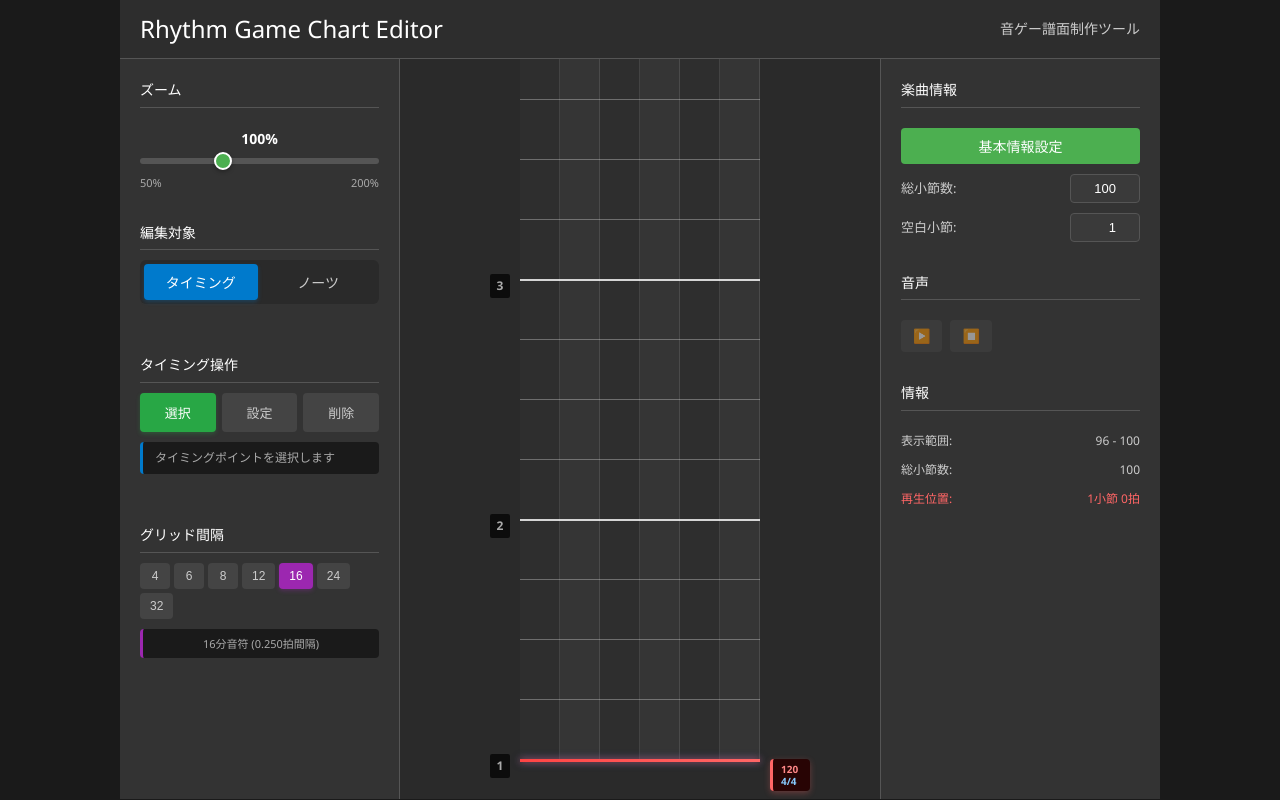
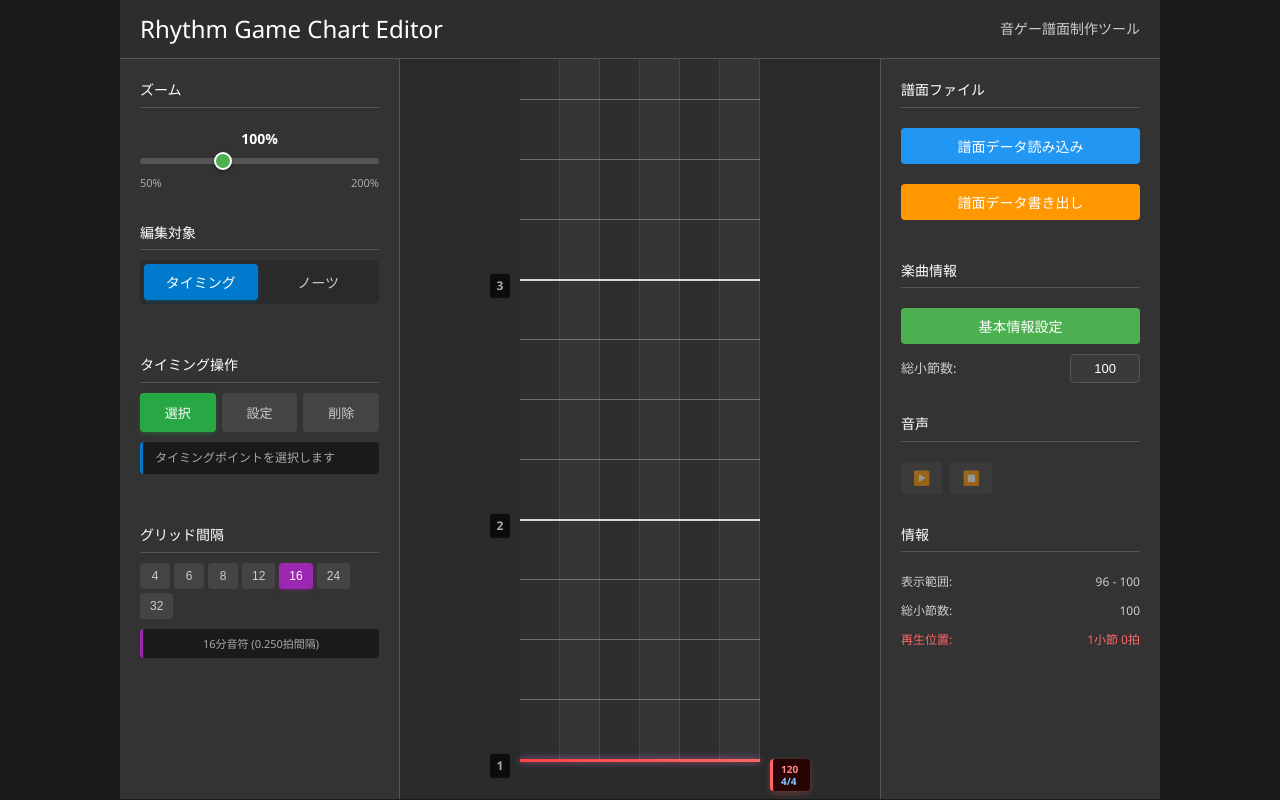
Before and after one commit to matsuokaju/rhythm-game-editor, a Vue app in the folder vue-app/: page / in a window 1280 px wide. Built offline with nearby package versions, Linux system fonts and the light colour scheme.

Commit message:
- 譜面の読み込み、書き出し機能

```diff
--- a/vue-app/src/components/TimelineEditor.vue
+++ b/vue-app/src/components/TimelineEditor.vue
@@ -204,6 +204,24 @@
 
     <!-- コントロールパネル（右側） -->
     <div class="control-panel control-panel-right">
+      <!-- 譜面ファイル読み込み -->
+      <div class="info-section">
+        <h3>譜面ファイル</h3>
+        <button @click="triggerChartFileInput" class="chart-import-btn">
+          譜面データ読み込み
+        </button>
+        <button @click="exportChartData" class="chart-export-btn">
+          譜面データ書き出し
+        </button>
+        <input
+          ref="chartFileInput"
+          type="file"
+          accept=".json"
+          @change="importChartData"
+          class="hidden-file-input"
+        />
+      </div>
+
       <!-- 楽曲情報 -->
       <div class="info-section">
         <h3>楽曲情報</h3>
@@ -217,16 +235,6 @@
             v-model.number="chartStore.songInfo.totalMeasures"
             min="10"
             max="1000"
-            class="setting-input"
-          />
-        </div>
-        <div class="song-setting">
-          <label>空白小節:</label>
-          <input
-            type="number"
-            v-model.number="chartStore.songInfo.emptyMeasures"
-            min="0"
-            max="10"
             class="setting-input"
           />
         </div>
@@ -384,10 +392,6 @@
           <span class="unit">秒</span>
         </div>
         <div class="form-group">
-          <label>空小節数:</label>
-          <input v-model.number="tempSongInfo.emptyMeasures" type="number" min="0" />
-        </div>
-        <div class="form-group">
           <label>総小節数:</label>
           <input v-model.number="tempSongInfo.totalMeasures" type="number" min="1" />
         </div>
@@ -415,6 +419,42 @@
       </div>
     </div>
   </div>
+
+  <!-- 音声ファイル再選択ダイアログ -->
+  <div v-if="showAudioFilePrompt" class="dialog-overlay">
+    <div class="dialog-content">
+      <div class="dialog-header">
+        <h2>音声ファイルの選択</h2>
+        <button @click="closeAudioFilePrompt" class="close-btn">×</button>
+      </div>
+
+      <div class="dialog-body">
+        <p v-if="chartStore.songInfo.audioFile">読み込んだ譜面データには音声ファイル「{{ chartStore.songInfo.audioFile }}」が指定されています。</p>
+        <p v-else>音声ファイルが設定されていません。</p>
+        <p>JSONファイルには音声ファイルの実体が含まれていないため、音声ファイルを選択する必要があります。</p>
+
+        <div class="form-group">
+          <label>音声ファイル:</label>
+          <div class="file-input-group">
+            <input v-model="chartStore.songInfo.audioFile" type="text" readonly class="file-path-input" placeholder="音声ファイルを選択してください" />
+            <button @click="selectAudioFileForImport" type="button" class="file-select-btn">選択</button>
+          </div>
+          <input
+            ref="audioFileInputImport"
+            type="file"
+            accept="audio/*"
+            @change="handleImportAudioFileChange"
+            class="hidden-file-input"
+          />
+        </div>
+      </div>
+
+      <div class="dialog-footer">
+        <button @click="skipAudioFile" class="cancel-btn">スキップ</button>
+        <button @click="closeAudioFilePrompt" class="save-btn">完了</button>
+      </div>
+    </div>
+  </div>
 </template>
 
 <script setup lang="ts">
@@ -426,12 +466,16 @@ const chartStore = useChartStore()
 // 楽曲設定ダイアログの状態
 const showSongInfoDialog = ref(false)
 const audioFileInputDialog = ref<HTMLInputElement | null>(null)
+
+// 譜面ファイル読み込み関連
+const chartFileInput = ref<HTMLInputElement | null>(null)
+const showAudioFilePrompt = ref(false)
+const audioFileInputImport = ref<HTMLInputElement | null>(null)
 const tempSongInfo = ref<SongInfo>({
   title: '',
   artist: '',
   audioFile: '',
   audioOffset: 0,
-  emptyMeasures: 1,
   totalMeasures: 100,
   volume: 0.5,
   difficulty: 'Normal',
@@ -1851,6 +1895,107 @@ const saveSongInfo = () => {
   console.log('Saved song info:', tempSongInfo.value)
 }
 
+// 譜面ファイル読み込み関連
+const triggerChartFileInput = () => {
+  chartFileInput.value?.click()
+}
+
+const importChartData = (event: Event) => {
+  const input = event.target as HTMLInputElement
+  const file = input.files?.[0]
+
+  if (file) {
+    const reader = new FileReader()
+    reader.onload = (e) => {
+      try {
+        const jsonString = e.target?.result as string
+        const chartData = JSON.parse(jsonString)
+
+        // 譜面データを読み込み
+        chartStore.loadChartData(chartData)
+
+        // 音声ファイル名がある場合は必ず音声ファイル選択ダイアログを表示
+        // JSONからは音声ファイルの実体を読み込めないため
+        if (chartData.songInfo.audioFile) {
+          showAudioFilePrompt.value = true
+        } else {
+          // 音声ファイル名がない場合でも、音声ファイル選択を促す
+          if (confirm('音声ファイルが設定されていません。音声ファイルを選択しますか？')) {
+            showAudioFilePrompt.value = true
+          }
+        }
+
+        console.log('Chart data imported successfully')
+      } catch (error) {
+        console.error('譜面データの読み込みに失敗しました:', error)
+        alert('譜面データの読み込みに失敗しました。ファイル形式を確認してください。')
+      }
+    }
+    reader.readAsText(file)
+  }
+
+  // inputをリセット（同じファイルを再度選択できるように）
+  input.value = ''
+}
+
+const exportChartData = () => {
+  try {
+    // 譜面データをJSONとして出力
+    const jsonData = chartStore.exportChartData()
+
+    // ファイル名を生成（楽曲タイトルがあればそれを使用、なければデフォルト）
+    const fileName = chartStore.songInfo.title && chartStore.songInfo.title !== '新しい楽曲'
+      ? `${chartStore.songInfo.title}_chart.json`
+      : 'chart_data.json'
+
+    // Blobを作成してダウンロード
+    const blob = new Blob([jsonData], { type: 'application/json' })
+    const url = URL.createObjectURL(blob)
+
+    // ダウンロードリンクを作成して実行
+    const link = document.createElement('a')
+    link.href = url
+    link.download = fileName
+    link.style.display = 'none'
+    document.body.appendChild(link)
+    link.click()
+    document.body.removeChild(link)
+
+    // メモリリークを防ぐためにURLを解放
+    URL.revokeObjectURL(url)
+
+    console.log('Chart data exported successfully as:', fileName)
+  } catch (error) {
+    console.error('譜面データの書き出しに失敗しました:', error)
+    alert('譜面データの書き出しに失敗しました。')
+  }
+}
+
+// 音声ファイル再選択ダイアログ関連
+const closeAudioFilePrompt = () => {
+  showAudioFilePrompt.value = false
+}
+
+const selectAudioFileForImport = () => {
+  audioFileInputImport.value?.click()
+}
+
+const handleImportAudioFileChange = (event: Event) => {
+  const input = event.target as HTMLInputElement
+  const file = input.files?.[0]
+
+  if (file) {
+    setupAudioElement(file)
+    chartStore.setSongInfo({ audioFile: file.name })
+    closeAudioFilePrompt()
+  }
+}
+
+const skipAudioFile = () => {
+  chartStore.setSongInfo({ audioFile: '' })
+  closeAudioFilePrompt()
+}
+
 // ダイアログの音声ファイル選択
 const selectAudioFile = () => {
   audioFileInputDialog.value?.click()
@@ -2961,6 +3106,38 @@ onUnmounted(() => {
   background: #45a049;
 }
 
+.chart-import-btn {
+  background: #2196F3;
+  color: white;
+  border: none;
+  padding: 8px 16px;
+  border-radius: 4px;
+  cursor: pointer;
+  font-size: 14px;
+  width: 100%;
+  margin-bottom: 10px;
+}
+
+.chart-import-btn:hover {
+  background: #1976D2;
+}
+
+.chart-export-btn {
+  background: #FF9800;
+  color: white;
+  border: none;
+  padding: 8px 16px;
+  border-radius: 4px;
+  cursor: pointer;
+  font-size: 14px;
+  width: 100%;
+  margin-bottom: 10px;
+}
+
+.chart-export-btn:hover {
+  background: #F57C00;
+}
+
 /* ダイアログスタイル */
 .dialog-overlay {
   position: fixed;
--- a/vue-app/src/stores/chart.ts
+++ b/vue-app/src/stores/chart.ts
@@ -6,7 +6,6 @@ export interface SongInfo {
   artist: string
   audioFile: string
   audioOffset: number
-  emptyMeasures: number
   totalMeasures: number // 総小節数を追加
   volume: number
   difficulty: string
@@ -41,7 +40,6 @@ export const useChartStore = defineStore('chart', () => {
     artist: 'Unknown Artist',
     audioFile: '',
     audioOffset: 0,
-    emptyMeasures: 1,
     totalMeasures: 100, // デフォルト100小節
     volume: 0.5,
     difficulty: 'Normal',
```
